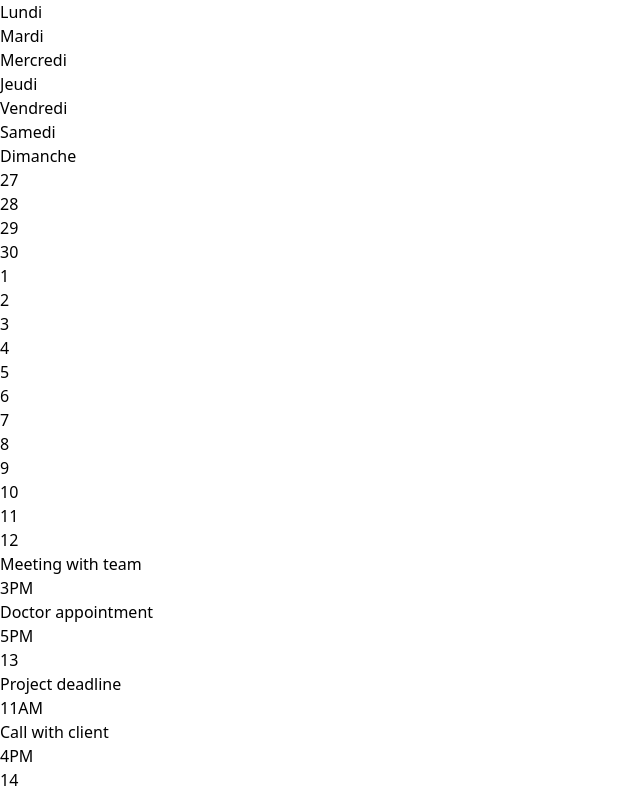
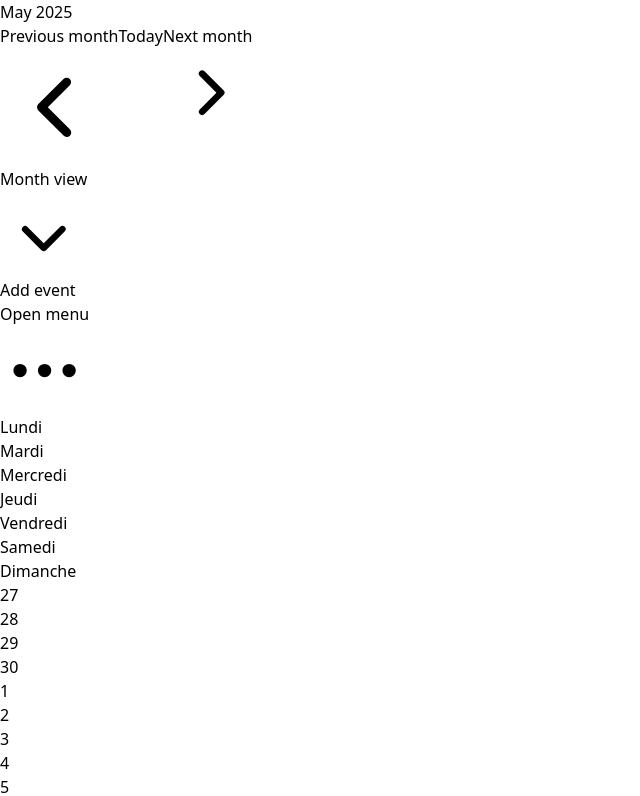
Before and after one commit to Killian-Habasque/suboptimize, a React (Vite) app: page / in a window 1280 px wide. Shown: the top 796 px of the page, without its empty margins (0-640 px from the left). Built offline with nearby package versions, Linux system fonts and the light colour scheme.

Commit message:
add dynamic prev/ next month

```diff
--- a/src/components/calendar.jsx
+++ b/src/components/calendar.jsx
@@ -6,7 +6,7 @@ import {
   ClockIcon,
   EllipsisHorizontalIcon,
 } from '@heroicons/react/20/solid'
-import { addDays, eachDayOfInterval, endOfMonth, endOfWeek, format, isSameMonth, isToday, startOfMonth, startOfToday, startOfWeek } from 'date-fns'
+import { add, addDays, eachDayOfInterval, endOfMonth, endOfWeek, format, isSameMonth, isToday, parse, startOfMonth, startOfToday, startOfWeek } from 'date-fns'
 import { useState } from 'react'
 
 const days = [
@@ -80,6 +80,14 @@ const days = [
   { date: '2022-02-05', events: [] },
   { date: '2022-02-06', events: [] },
 ]
+
+const subscribe = [
+  { id: 4, name: 'Maple syrup museum', datetime: '14', href: '#' },
+  { id: 5, name: 'Hockey game', datetime: '22', href: '#' },
+]
+
+
+
 const selectedDay = days.find((day) => day.isSelected)
 
 function classNames(...classes) {
@@ -88,16 +96,33 @@ function classNames(...classes) {
 
 export default function Calendar() {
   let today = startOfToday()
-    // let [selectedDay2, setSelectedDay2] = useState(today)
-
+  let [selectedDay2, setSelectedDay2] = useState(format(today, 'yyyy-MM-dd'))
+  console.log(selectedDay2)
+  let [currentMonth, setCurrentMonth] = useState(format(today, 'MMM-yyyy'))
+  let firstDayCurrentMonth = parse(currentMonth, 'MMM-yyyy', new Date())
+  console.log(currentMonth)
   // console.log(today)
   // let today2 = format(today, 'MMM yyyy')
   // console.log(today2)
-    let newDays = eachDayOfInterval({ start: startOfWeek(startOfMonth(today)), end: endOfWeek(endOfMonth(today)) })
+  let newDays = eachDayOfInterval({
+    start: startOfWeek(startOfMonth(firstDayCurrentMonth)),
+    end: endOfWeek(endOfMonth(firstDayCurrentMonth))
+  })
   let newDaysDates = newDays.map((day) => ({
     date: format(day, 'yyyy-MM-dd'),
     events: []
   }));
+
+  // console.log(newDaysDates)
+  function nextMonth() {
+    let firstDayNextMonth = add(firstDayCurrentMonth, { months: 1 })
+    setCurrentMonth(format(firstDayNextMonth, 'MMM-yyyy'))
+  }
+  function previousMonth() {
+    let firstDayNextMonth = add(firstDayCurrentMonth, { months: -1 })
+    setCurrentMonth(format(firstDayNextMonth, 'MMM-yyyy'))
+  }
+
 
   let tomorrow = addDays(today, 1);
 
@@ -118,18 +143,19 @@ export default function Calendar() {
         { id: 13, name: 'Call with client', time: '4PM', datetime: `${formattedTomorrow}T16:00`, href: '#' }
       );
     }
-        console.log(day)
+    // console.log(day)
   });
 
   return (
     <div className="lg:flex lg:h-full lg:flex-col">
-            {/* <header className="flex items-center justify-between border-b border-gray-200 px-6 py-4 lg:flex-none">
+      <header className="flex items-center justify-between border-b border-gray-200 px-6 py-4 lg:flex-none">
         <h1 className="text-base font-semibold leading-6 text-gray-900">
-          <time dateTime="2022-01">January 2022</time>
+          <time dateTime="2022-01">{format(firstDayCurrentMonth, 'MMMM yyyy')}</time>
         </h1>
         <div className="flex items-center">
           <div className="relative flex items-center rounded-md bg-white shadow-sm md:items-stretch">
             <button
+              onClick={previousMonth}
               type="button"
               className="flex h-9 w-12 items-center justify-center rounded-l-md border-y border-l border-gray-300 pr-1 text-gray-400 hover:text-gray-500 focus:relative md:w-9 md:pr-0 md:hover:bg-gray-50"
             >
@@ -144,6 +170,7 @@ export default function Calendar() {
             </button>
             <span className="relative -mx-px h-5 w-px bg-gray-300 md:hidden" />
             <button
+              onClick={nextMonth}
               type="button"
               className="flex h-9 w-12 items-center justify-center rounded-r-md border-y border-r border-gray-300 pl-1 text-gray-400 hover:text-gray-500 focus:relative md:w-9 md:pl-0 md:hover:bg-gray-50"
             >
@@ -276,7 +303,7 @@ export default function Calendar() {
             </MenuItems>
           </Menu>
         </div>
-      </header> */}
+      </header>
       <div className="shadow ring-1 ring-black ring-opacity-5 lg:flex lg:flex-auto lg:flex-col">
         <div className="grid grid-cols-7 gap-px border-b border-gray-300 bg-gray-200 text-center text-xs font-semibold leading-6 text-gray-700 lg:flex-none">
           <div className="bg-white py-2">
@@ -305,9 +332,10 @@ export default function Calendar() {
           <div className="hidden w-full lg:grid lg:grid-cols-7 lg:grid-rows-6 lg:gap-px">
             {newDaysDates.map((day) => (
               <div
+                onClick={() => setSelectedDay2(day.date)}
                 key={day.date.toString()}
                 className={classNames(
-                                    isSameMonth(day, today) ? 'bg-white' : 'bg-gray-50 text-gray-500',
+                  isSameMonth(day.date, today) ? 'bg-white' : 'bg-gray-50 text-gray-500',
                   'relative px-3 py-2',
                 )}
               >
@@ -323,7 +351,7 @@ export default function Calendar() {
                 </time>
                 {day.events && day.events.length > 0 && (
                   <ol className="mt-2">
-                                        { console.log(day.events)}
+                    {/* {console.log(day.events)} */}
                     {day.events.slice(0, 2).map((event) => (
                       <li key={event.id}>
                         <a href={event.href} className="group flex">
@@ -385,7 +413,8 @@ export default function Calendar() {
         </div>
       </div>
       {selectedDay?.events.length > 0 && (
-                <div className="px-4 py-10 sm:px-6 lg:hidden">
+        // <div className="px-4 py-10 sm:px-6">
+        <div className="px-4 py-10 sm:px-6">
           <ol className="divide-y divide-gray-100 overflow-hidden rounded-lg bg-white text-sm shadow ring-1 ring-black ring-opacity-5">
             {selectedDay.events.map((event) => (
               <li key={event.id} className="group flex p-4 pr-6 focus-within:bg-gray-50 hover:bg-gray-50">
```
Lines whose indentation alone changed are shown as unchanged.
